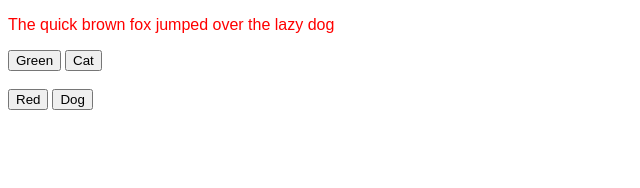
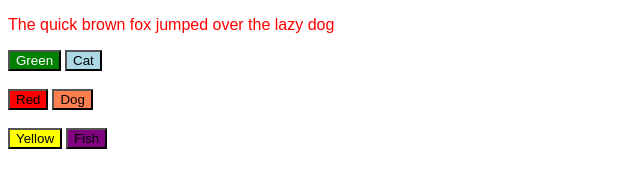
Before and after one commit to KTProg-2024/javascript-1-GordonLeaver, a plain HTML site: page index.html in a window 1280 px wide. Shown: the whole page, without its empty margins (0-640 px from the left). Drawn offline with Linux system fonts and the light colour scheme.

Commit message:
Completed.

```diff
--- a/Button.js
+++ b/Button.js
@@ -17,3 +17,13 @@ function red()
 {
 	document.getElementById("color").style.color="red";
 }
+
+function fish()
+{
+	document.getElementById("animal").innerHTML="fish";
+}
+
+function yellow()
+{
+	document.getElementById("color").style.color="yellow";
+}
--- a/index.html
+++ b/index.html
@@ -9,10 +9,13 @@
 
 		<p id="color">The quick brown fox jumped over the lazy <span id="animal">dog</span></p>
 		<script src="Button.js"></script>
-		<button type="button" onclick="green()">Green</button>
-		<button type="button" onclick="cat()">Cat</button>
+		<button type="button" class="green" onclick="green()">Green</button>
+		<button type="button" class="cat" onclick="cat()">Cat</button>
     <br><br>
-    <button type="button" onclick="red()">Red</button>
-    <button type="button" onclick="dog()">Dog</button>
+    <button type="button" class="red" onclick="red()">Red</button>
+    <button type="button" class="dog" onclick="dog()">Dog</button>
+    <br><br>
+    <button type="button" class="yellow" onclick="yellow()">Yellow</button>
+    <button type="button" class="fish" onclick="fish()">Fish</button>
 	</body>
 </html>
--- a/style.css
+++ b/style.css
@@ -2,3 +2,30 @@ p {
 	font-family: Arial;
 	color: red;
 }
+
+.green {
+  background-color:green;
+  color:white;
+}
+
+.red {
+  background-color:red;
+  color:black;
+}
+
+.cat {
+  background-color:lightblue;
+}
+
+.dog {
+  background-color:coral;
+}
+
+.yellow {
+  background-color:yellow;
+  color:black;
+}
+
+.fish {
+  background-color:purple;
+}
```
